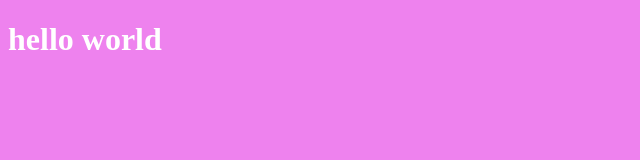
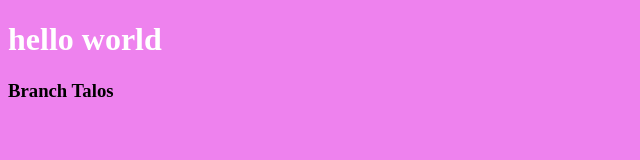
Before and after one commit to Tatiana-GonzalezG/example, a plain HTML site: page index.html in a window 1280 px wide. Shown: the whole page, without its empty margins (0-640 px from the left). Drawn offline with Linux system fonts and the light colour scheme.

Commit message:
change on index

```diff
--- a/index.html
+++ b/index.html
@@ -9,5 +9,6 @@
 </head>
 <body>
     <h1>hello world</h1>
+    <h3>Branch Talos</h3>
 </body>
 </html>
```
